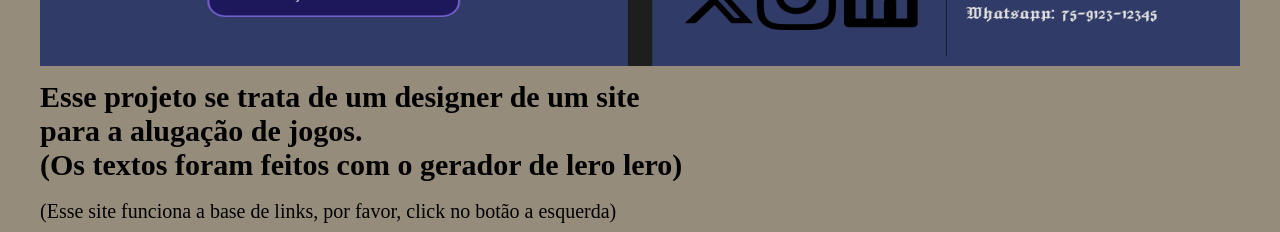
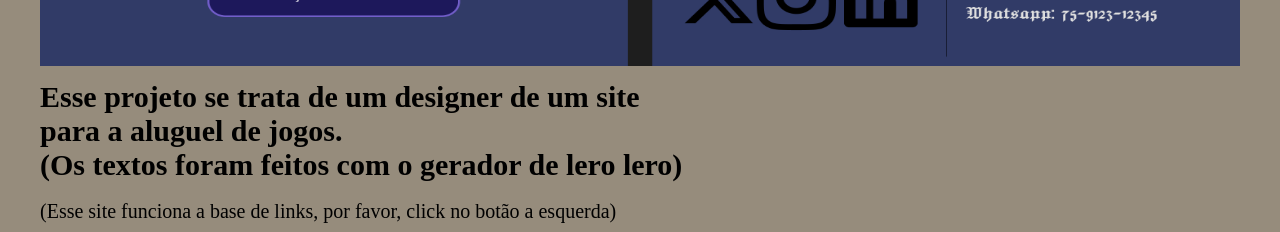
Before and after one commit to 1Kimiho/Prova, a plain HTML site: page sit.html in a window 1280 px wide. Shown: the part 741-973 px from the top of the page. Drawn offline with Linux system fonts and the light colour scheme; a web font is replaced by a local one.

Commit message:
Update sit.html

```diff
--- a/sit.html
+++ b/sit.html
@@ -34,7 +34,7 @@
             <h2 id="subb">
                 Esse projeto se trata de um designer de um site
                 <br>
-                para a alugação de jogos.
+                para a aluguel de jogos.
                 <br>
                 (Os textos foram feitos com o gerador de lero lero)
             </h2>
```
